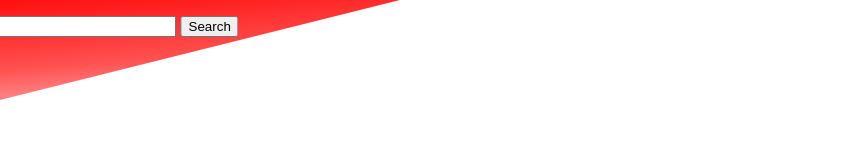
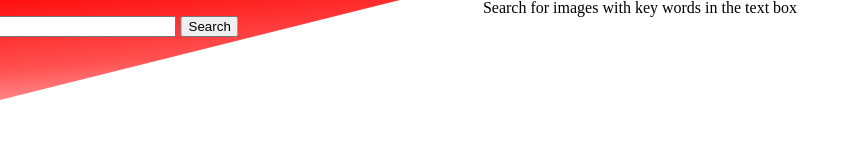
Before and after one commit to akhayat21/ImageSearch, a plain HTML site: page Index.html in a window 1280 px wide. Shown: the whole page, without its empty margins (0-860 px from the left). Drawn offline with nearby package versions, Linux system fonts and the light colour scheme.

Commit message:
added instructions

```diff
--- a/Index.html
+++ b/Index.html
@@ -15,6 +15,9 @@
         </div>
     </div>
     <div class="resultComponent">
+        <div class="insText">
+            Search for images with key words in the text box
+        </div>
     </div>
     <script type="text/javascript" src="assets/js/Javascript.js"></script>
 </body>
--- a/assets/css/style.css
+++ b/assets/css/style.css
@@ -27,3 +27,7 @@ img{
     margin: auto;
     z-index: 100;
 }
+
+.insText {
+    text-align: center;
+}
--- a/assets/js/Javascript.js
+++ b/assets/js/Javascript.js
@@ -6,6 +6,7 @@ function runQuery(){
       "method": "GET",
     }
 
+  $(".insText").html("");
   $(".resultComponent").html("");
 
   $.ajax(settings).done(function (response) {
```
Also changed, not shown: index.html (+3 -0 lines).
